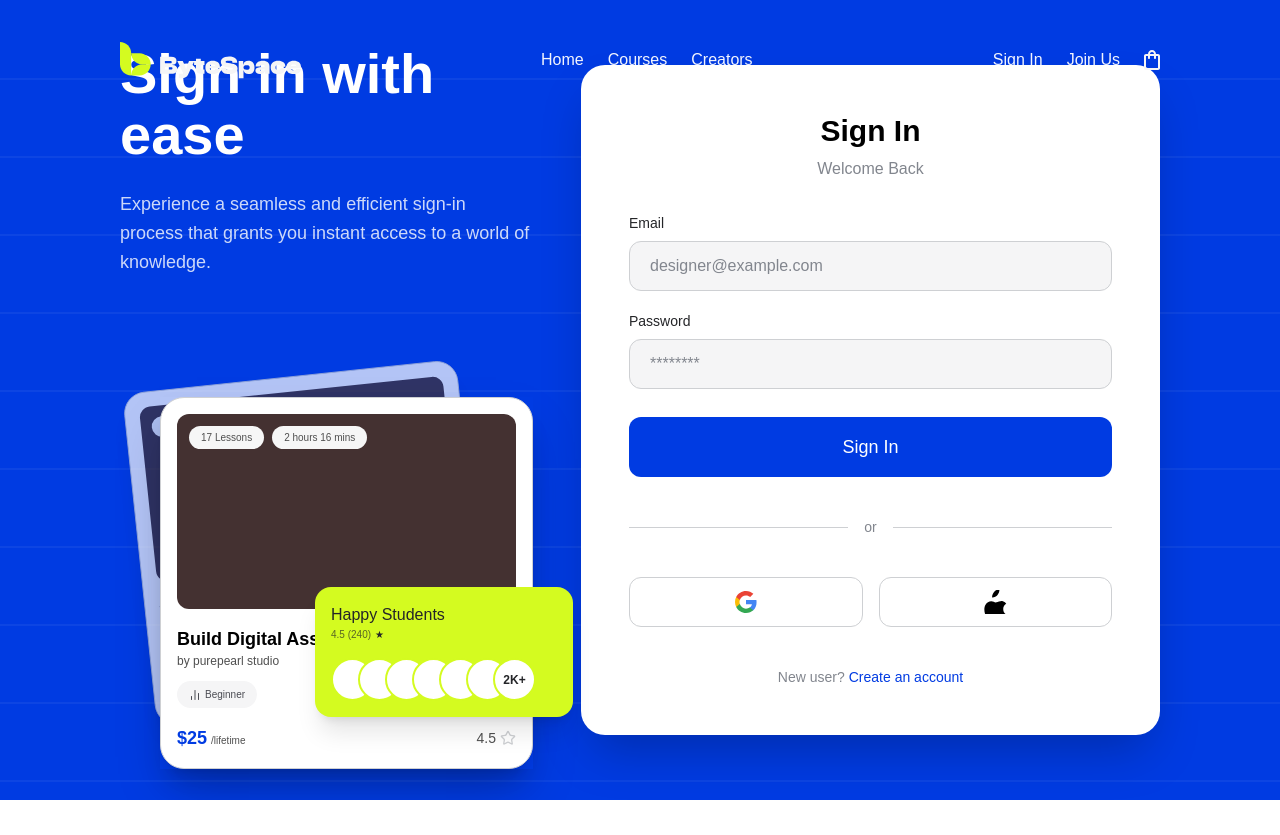
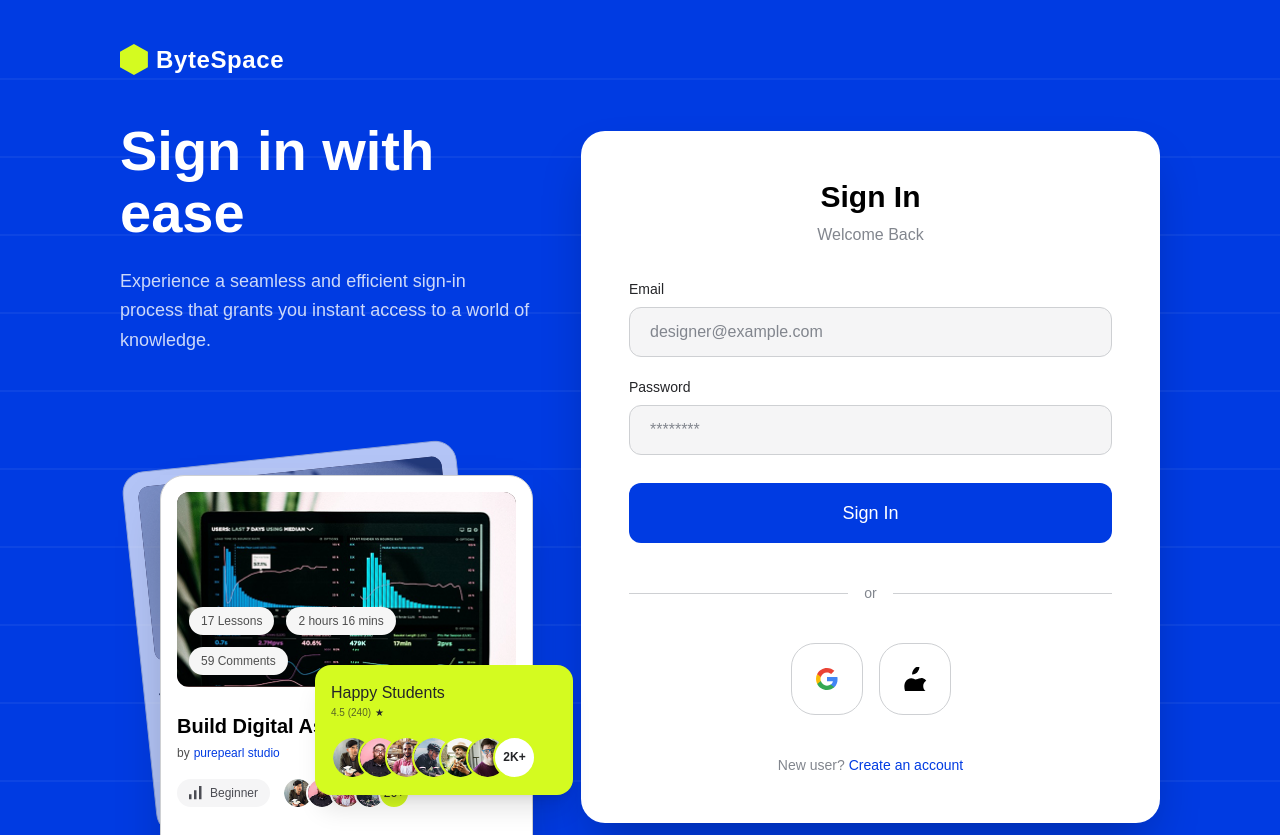
Before and after one commit to Ashfatul/doin-assignement, a Next.js app: page /login in a window 1280 px wide. Before the commit the page ends 800 px from the top, so only its background shows below. Built offline with nearby package versions, Linux system fonts and the light colour scheme; a web font is replaced by a local one.

Commit message:
Refactor AuthLayout and LoginPage for improved social login UI and structure

```diff
--- a/app/login/page.tsx
+++ b/app/login/page.tsx
@@ -53,9 +53,9 @@ export default function LoginPage() {
           <div className="flex-grow border-t border-border-light"></div>
         </div>
 
-        {/* Social Logins - Based on common layout after "or" */}
-        <div className="flex items-center gap-4">
-          <button className="flex-1 flex items-center justify-center gap-2 py-3 rounded-xl border border-border-light hover:bg-background-alt transition-colors">
+        {/* Social Logins */}
+        <div className="flex items-center justify-center gap-4">
+          <button className="flex items-center justify-center w-[72px] h-[72px] rounded-[24px] border border-border-light hover:bg-background-alt transition-colors">
             <svg width="24" height="24" viewBox="0 0 24 24" fill="none" xmlns="http://www.w3.org/2000/svg">
               <path d="M22.56 12.25C22.56 11.47 22.49 10.72 22.36 10H12V14.26H17.92C17.67 15.63 16.89 16.79 15.73 17.57V20.34H19.29C21.37 18.42 22.56 15.6 22.56 12.25Z" fill="#4285F4"/>
               <path d="M12 23C14.97 23 17.46 22.02 19.29 20.34L15.73 17.57C14.74 18.23 13.48 18.63 12 18.63C9.13999 18.63 6.70999 16.7 5.83999 14.12H2.17999V16.96C3.98999 20.55 7.7 23 12 23Z" fill="#34A853"/>
@@ -63,7 +63,7 @@ export default function LoginPage() {
               <path d="M12 5.38C13.62 5.38 15.06 5.94 16.2 7.02L19.36 3.86C17.45 2.08 14.97 1 12 1C7.7 1 3.99 3.45 2.18 7.04L5.84 9.88C6.71 7.3 9.14 5.38 12 5.38Z" fill="#EA4335"/>
             </svg>
           </button>
-          <button className="flex-1 flex items-center justify-center gap-2 py-3 rounded-xl border border-border-light hover:bg-background-alt transition-colors">
+          <button className="flex items-center justify-center w-[72px] h-[72px] rounded-[24px] border border-border-light hover:bg-background-alt transition-colors">
             <svg width="24" height="24" viewBox="0 0 24 24" fill="none" xmlns="http://www.w3.org/2000/svg">
               <path d="M16.143 2.128c1.39-1.688 2.327-4.043 2.073-6.402-2.024.081-4.484 1.348-5.918 3.03-1.286 1.492-2.42 3.896-2.127 6.208 2.253.175 4.582-1.148 5.972-2.836zm3.327 7.03c-2.403-.046-4.225 1.424-5.467 1.424-1.241 0-2.825-1.376-4.836-1.332-2.613.045-5.023 1.517-6.368 3.856-2.73 4.733-.699 11.75 1.954 15.586 1.306 1.884 2.853 4 4.887 3.917 1.952-.089 2.709-1.275 5.076-1.275 2.344 0 3.045 1.275 5.1 1.23 2.096-.046 3.42-1.955 4.708-3.834 1.49-2.182 2.106-4.296 2.138-4.407-.048-.02-4.137-1.587-4.172-6.353-.028-3.98 3.256-5.897 3.4-5.986-1.854-2.713-4.735-3.08-5.42-3.136z" fill="#000" transform="translate(0 3) scale(0.9)"/>
             </svg>
--- a/components/layout/AuthLayout.tsx
+++ b/components/layout/AuthLayout.tsx
@@ -1,4 +1,4 @@
-import Header from '@/components/sections/Header';
+import Link from 'next/link';
 import { BarChart2, Star } from 'lucide-react';
 import React from 'react';
 
@@ -22,7 +22,17 @@ export default function AuthLayout({ title, subtitle, children }: AuthLayoutProp
         ))}
       </div>
 
-      <Header />
+      {/* Auth Simple Header Logo */}
+      <header className="w-full z-50 h-[120px] flex items-center px-6 lg:px-[120px] relative">
+        <Link href="/" className="flex items-center gap-2">
+          <div className="w-7 h-8 text-secondary">
+            <svg viewBox="0 0 29 32" fill="currentColor" xmlns="http://www.w3.org/2000/svg">
+              <path d="M14.4375 0L28.875 8V24L14.4375 32L0 24V8L14.4375 0Z" />
+            </svg>
+          </div>
+          <span className="font-display font-bold text-2xl tracking-wide text-white">ByteSpace</span>
+        </Link>
+      </header>
 
       <div className="flex-1 w-full max-w-[1440px] mx-auto px-6 lg:px-[120px] flex flex-col lg:flex-row items-center justify-between gap-12 py-12 lg:py-0 relative z-10">
 
@@ -40,27 +50,49 @@ export default function AuthLayout({ title, subtitle, children }: AuthLayoutProp
           {/* Decorative Cards Area (Hidden on small screens) */}
           <div className="hidden lg:block relative h-[400px] w-full mt-10">
             {/* Background floating card 1 */}
-            <div className="absolute top-0 left-0 transform -rotate-6 scale-90 opacity-70">
-              <CourseCardPlaceholder title="the Power of Big Data" />
+            <div className="absolute top-0 left-0 transform -rotate-6 scale-90 opacity-70 pointer-events-none select-none">
+              <CourseCardAuth
+                id={2}
+                title="the Power of Big Data"
+                author="purepearl studio"
+                price="$25"
+                rating="4.5"
+                lessons="17 Lessons"
+                duration="2 hours 16 mins"
+                comments="59 Comments"
+                level="Beginner"
+                students="26+"
+              />
             </div>
 
             {/* Foreground floating card 2 */}
-            <div className="absolute top-10 left-10 transform z-10 shadow-2xl">
-              <CourseCardPlaceholder title="Build Digital Asset" />
+            <div className="absolute top-10 left-10 transform z-10 shadow-2xl pointer-events-none select-none">
+              <CourseCardAuth
+                id={3}
+                title="Build Digital Asset"
+                author="purepearl studio"
+                price="$25"
+                rating="4.5"
+                lessons="17 Lessons"
+                duration="2 hours 16 mins"
+                comments="59 Comments"
+                level="Beginner"
+                students="26+"
+              />
             </div>
 
             {/* Floating Happy Students */}
-            <div className="absolute bottom-10 -right-10 bg-secondary p-4 rounded-2xl w-[258px] flex flex-col gap-4 shadow-xl z-20">
+            <div className="absolute bottom-10 -right-10 bg-secondary p-4 rounded-2xl w-[258px] flex flex-col gap-4 shadow-xl z-20 pointer-events-none select-none">
               <div className="flex flex-col">
                 <span className="font-sans font-medium text-base text-text-dark">Happy Students</span>
                 <div className="flex items-center gap-1">
-                  <span className="font-sans text-[10px] text-text-dark/70">4.5 (240)</span>
+                  <span className="font-sans font-medium text-[10px] text-text-dark/70">4.5 (240)</span>
                   <span className="text-text-dark text-[10px]">★</span>
                 </div>
               </div>
               <div className="flex -space-x-4">
                  {[1, 2, 3, 4, 5, 6].map((i) => (
-                   <div key={i} className="w-[43px] h-[43px] rounded-full bg-white border-2 border-secondary" />
+                   <img key={i} src={`/images/users/${i}.png`} alt="Student" className="w-[43px] h-[43px] rounded-full border-2 border-secondary object-cover" />
                  ))}
                  <div className="w-[43px] h-[43px] rounded-full bg-white border-2 border-secondary flex items-center justify-center font-sans font-bold text-xs text-text-dark z-10">
                    2K+
@@ -71,7 +103,7 @@ export default function AuthLayout({ title, subtitle, children }: AuthLayoutProp
         </div>
 
         {/* Right Side: Form Container */}
-        <div className="w-full max-w-[579px] bg-white rounded-3xl p-8 md:p-12 shadow-2xl shrink-0">
+        <div className="w-full max-w-[579px] bg-white rounded-[24px] p-8 md:p-12 shadow-2xl shrink-0">
           {children}
         </div>
 
@@ -80,38 +112,83 @@ export default function AuthLayout({ title, subtitle, children }: AuthLayoutProp
   );
 }
 
-// Decorative Card Component matching the auth side graphics
-function CourseCardPlaceholder({ title }: { title: string }) {
+interface CourseCardAuthProps {
+  id: number;
+  title: string;
+  author: string;
+  price: string;
+  rating: string;
+  lessons: string;
+  duration: string;
+  comments: string;
+  level: string;
+  students: string;
+}
+
+function CourseCardAuth({ id, title, author, price, rating, lessons, duration, comments, level, students }: CourseCardAuthProps) {
   return (
-    <div className="w-[373px] bg-white rounded-3xl p-4 shadow-xl border border-border-light flex flex-col gap-4 pointer-events-none select-none">
-      <div className="w-full h-[195px] bg-[#443131] rounded-xl flex items-start p-3">
-        <div className="flex items-center gap-2">
-           <div className="px-3 py-1 bg-[#f6f6f6] rounded-full font-sans font-medium text-[10px] text-text-gray">17 Lessons</div>
-           <div className="px-3 py-1 bg-[#f6f6f6] rounded-full font-sans font-medium text-[10px] text-text-gray">2 hours 16 mins</div>
+    <div className="w-[373px] flex flex-col bg-white border border-border-light rounded-[24px] p-4 gap-4 bg-white">
+       <div className="w-full h-[195px] bg-[#443131] rounded-xl flex items-end p-3 relative overflow-hidden">
+          <img
+             src={`/images/course/${id}.png`}
+             alt={title}
+             className="absolute inset-0 w-full h-full object-cover z-0"
+          />
+          <div className="flex flex-wrap items-center gap-3 relative z-10">
+             <div className="px-3 py-1.5 bg-[#f6f6f6] rounded-full font-sans font-medium text-xs text-text-gray">
+                {lessons}
+             </div>
+             <div className="px-3 py-1.5 bg-[#f6f6f6] rounded-full font-sans font-medium text-xs text-text-gray">
+                {duration}
+             </div>
+             <div className="px-3 py-1.5 bg-[#f6f6f6] rounded-full font-sans font-medium text-xs text-text-gray hidden sm:block">
+                {comments}
              </div>
           </div>
-      <div className="flex flex-col gap-3">
-        <div className="flex flex-col">
-          <h3 className="font-heading font-semibold text-lg text-black">{title}</h3>
-          <span className="font-sans text-xs text-text-gray">by purepearl studio</span>
        </div>
-        <div className="flex items-center justify-between">
-          <div className="flex items-center gap-1 px-3 py-1.5 bg-background-alt rounded-full">
-            <BarChart2 className="w-3 h-3 text-[#4b4c53]" />
-            <span className="font-sans font-medium text-[10px] text-[#4b4c53]">Beginner</span>
+
+       <div className="flex flex-col gap-4 mt-2">
+          <div className="flex flex-col gap-1">
+             <div className="flex justify-between">
+                <h3 className="font-heading font-semibold text-[20px] text-black line-clamp-1">
+                   {title}
+                </h3>
+                <div className="flex items-center gap-2">
+                   <span className="font-sans font-normal text-lg text-text-gray">
+                      {rating}
+                   </span>
+                   <svg width="16" height="16" viewBox="0 0 16 16" fill="none" xmlns="http://www.w3.org/2000/svg">
+                      <path d="M10.3096 5.5525L8.8396 0.7125C8.5496 -0.2375 7.2096 -0.2375 6.9296 0.7125L5.4496 5.5525H0.999597C0.0295973 5.5525 -0.370403 6.8025 0.419597 7.3625L4.0596 9.9625L2.6296 14.5725C2.3396 15.5025 3.4196 16.2525 4.1896 15.6625L7.8796 12.8625L11.5696 15.6725C12.3396 16.2625 13.4196 15.5125 13.1296 14.5825L11.6996 9.9725L15.3396 7.3725C16.1296 6.8025 15.7296 5.5625 14.7596 5.5625H10.3096V5.5525Z" fill="#CED0D3" />
+                   </svg>
+                </div>
+             </div>
+             <div className="flex items-center gap-1">
+              <span className="font-sans font-normal text-xs text-text-gray">by</span>
+              <span className="font-sans font-medium text-xs text-primary">{author}</span>
+             </div>
+          </div>
+
+          <div className="flex items-center justify-start gap-3">
+             <div className="flex items-center gap-2 px-3 py-1.5 bg-background-alt rounded-full">
+                <svg width="13" height="14" viewBox="0 0 13 14" fill="none" xmlns="http://www.w3.org/2000/svg">
+                   <path d="M10 0H12.5V13.3333H10V0ZM0 8.33333H2.5V13.3333H0V8.33333ZM5 4.16667H7.5V13.3333H5V4.16667Z" fill="#4B4C53" />
+                </svg>
+                <span className="font-sans font-medium text-xs text-[#4b4c53]">{level}</span>
              </div>
              <div className="flex -space-x-2">
-            {[1,2,3,4].map(i => <div key={i} className="w-6 h-6 rounded-full bg-gray-200 border-2 border-white" />)}
+                {[1, 2, 3, 4].map((i) => (
+                   <img key={i} src={`/images/users/${i}.png`} alt="Student" className="w-8 h-8 rounded-full border-2 border-white object-cover" />
+                ))}
+                <div className="w-8 h-8 rounded-full bg-secondary border-2 border-white flex items-center justify-center font-sans font-medium text-xs text-text-dark z-10">
+                   {students}
                 </div>
              </div>
-        <div className="flex items-center justify-between mt-1">
+          </div>
+
+          <div className="flex items-center justify-between mt-2">
              <div className="flex items-end gap-1">
-            <span className="font-heading font-semibold text-lg text-primary">$25</span>
-            <span className="font-sans text-[10px] text-text-gray pb-1">/lifetime</span>
-          </div>
-          <div className="flex items-center gap-1">
-            <span className="font-sans text-sm text-text-gray">4.5</span>
-            <Star className="w-4 h-4 text-border-light" />
+                <span className="font-heading font-semibold text-[20px] text-primary">{price}</span>
+                <span className="font-sans font-normal text-xs text-text-gray pb-[3px]">/lifetime</span>
              </div>
           </div>
        </div>
```
Lines whose indentation alone changed are shown as unchanged.
